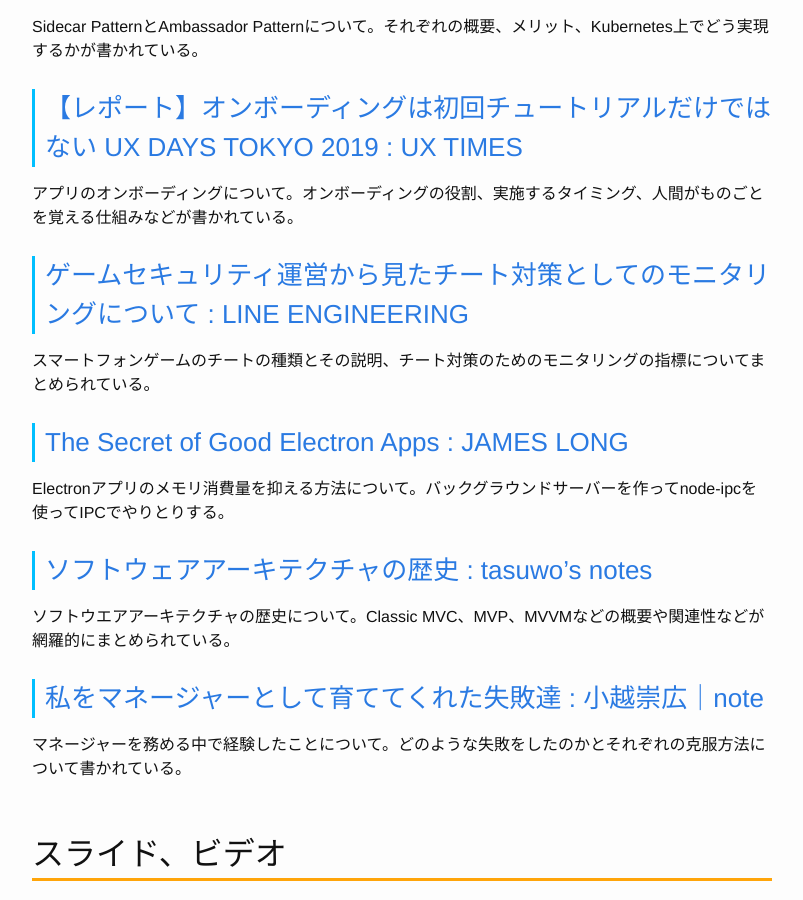
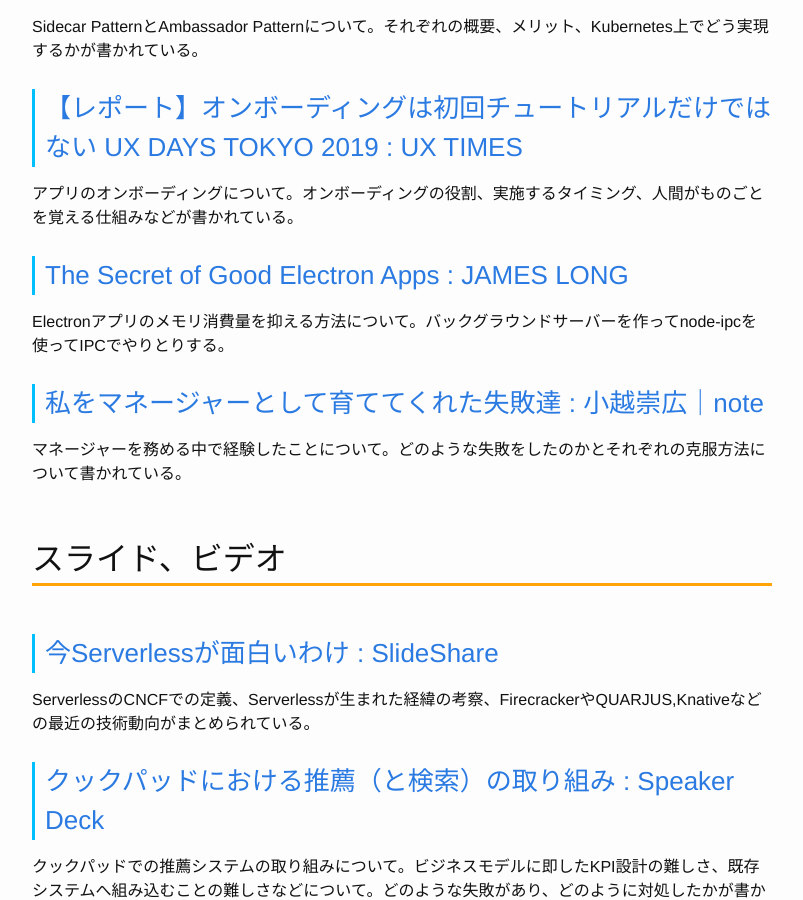
Before and after one commit to Gather-Tech/Gather-Tech.github.io, a Jekyll site: the page built from _posts/2019/2019-07-01-Gather157.md, in a window 1280 px wide and 900 px high, scrolled down 2060 px. Shown: the whole window, without its empty margins (238-1041 px from the left). Built offline with Jekyll 4.4.1, drawn with Linux system fonts in a browser that asks for light colours; comment, search, counter and statistics services are not loaded; some of the changed text lies outside the part shown.

Commit message:
Reduced articles

```diff
--- a/_posts/2019/2019-07-01-Gather157.md
+++ b/_posts/2019/2019-07-01-Gather157.md
@@ -48,17 +48,9 @@
 
 アプリのオンボーディングについて。オンボーディングの役割、実施するタイミング、人間がものごとを覚える仕組みなどが書かれている。
 
-### [ゲームセキュリティ運営から見たチート対策としてのモニタリングについて : LINE ENGINEERING](https://engineering.linecorp.com/ja/blog/monitoring-to-prevent-game-cheating/)
-
-スマートフォンゲームのチートの種類とその説明、チート対策のためのモニタリングの指標についてまとめられている。
-
 ### [The Secret of Good Electron Apps : JAMES LONG](https://jlongster.com/secret-of-good-electron-apps)
 
 Electronアプリのメモリ消費量を抑える方法について。バックグラウンドサーバーを作ってnode-ipcを使ってIPCでやりとりする。
-
-### [ソフトウェアアーキテクチャの歴史 : tasuwo's notes](https://scrapbox.io/tasuwo/%E3%82%BD%E3%83%95%E3%83%88%E3%82%A6%E3%82%A7%E3%82%A2%E3%82%A2%E3%83%BC%E3%82%AD%E3%83%86%E3%82%AF%E3%83%81%E3%83%A3%E3%81%AE%E6%AD%B4%E5%8F%B2)
-
-ソフトウエアアーキテクチャの歴史について。Classic MVC、MVP、MVVMなどの概要や関連性などが網羅的にまとめられている。
 
 ### [私をマネージャーとして育ててくれた失敗達 : 小越崇広｜note](https://note.mu/ogoshi/n/neb9421681e8f)
 
@@ -110,10 +102,6 @@
 
 JavaScriptで実装されたデジタル回路シュミレータ。
 
-### [Workiva/eva: GitHub](https://github.com/Workiva/eva)
-
-entity-attribute-valueデータモデルな分散データベース。Clojure製。
-
 ## サービス、アプリ
 
 ### [Serveo: expose local servers to the internet using SSH](https://serveo.net/)
```
